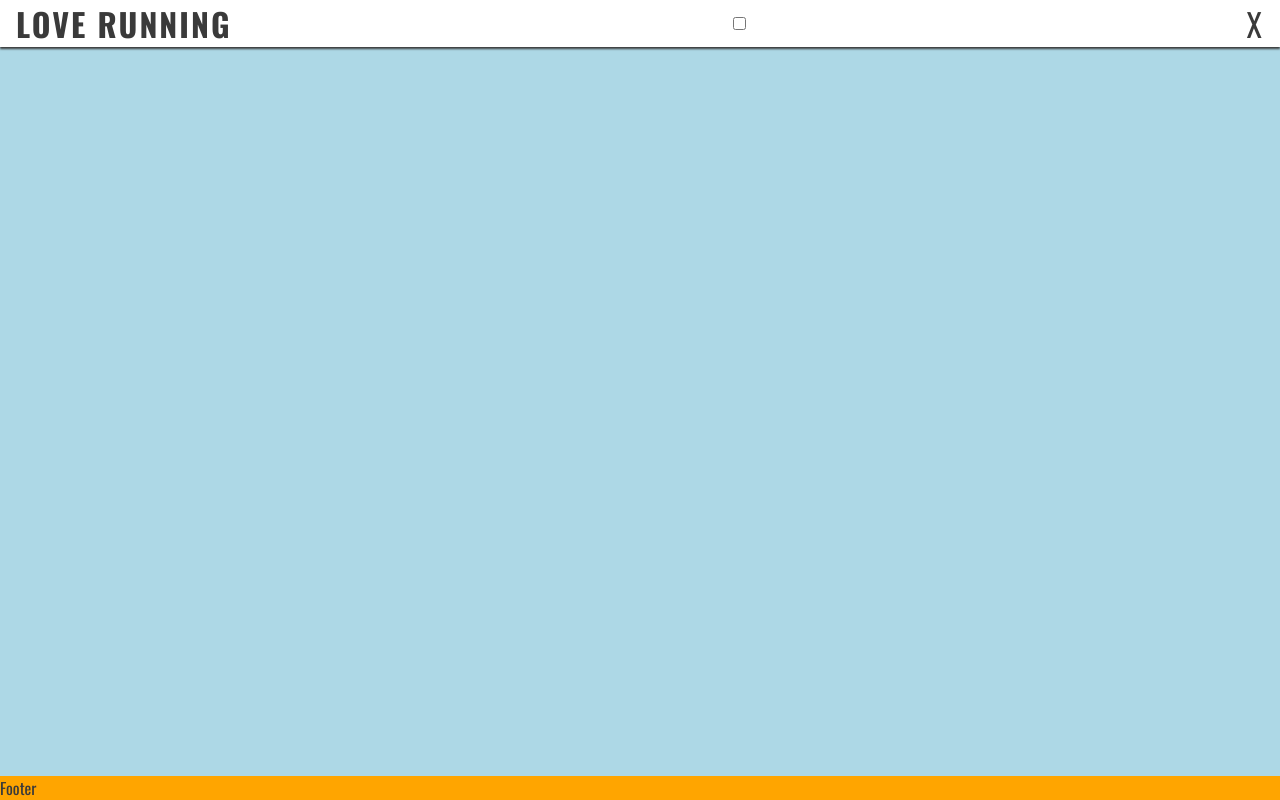
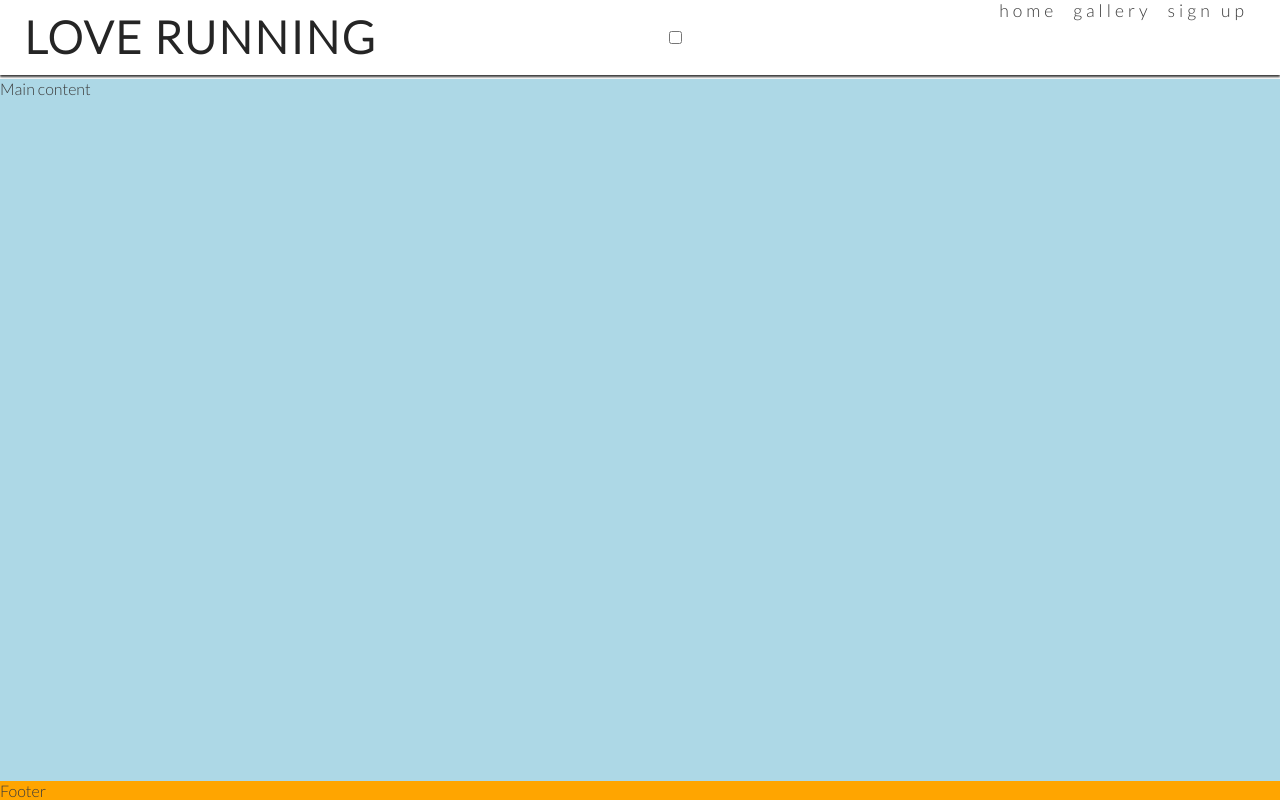
Before and after one commit to SABBAHS/worldgallery, a plain HTML site: page index.html in a window 1280 px wide. Drawn offline with nearby package versions, Linux system fonts and the light colour scheme.

Commit message:
updates to hover nev

```diff
--- a/assets/css/style.css
+++ b/assets/css/style.css
@@ -1,19 +1,21 @@
 /*google fonts import*/
-@import url('https://fonts.googleapis.com/css2?family=Oswald:wght@200;300;400;500;600;700&display=swap');
+@import url('https://fonts.googleapis.com/css2?family=Lato:wght@300&family=Oswald:wght@200;300;400;500;600;700&display=swap');
 
 
 * {
-    padding:0;
+    padding: 0;
     margin: 0;
-    box-sizing:border-box;
+    box-sizing: border-box;
 }
+
 /*general body*/
 body {
     min-height: 100vh;
     display: flex;
     flex-direction: column;
+    /* Generic project styles */
     color: #3a3a3a;
-    font-family: 'Oswald', sans-serif;
+    font-family: 'Lato', sans-serif;
 }
 
 header {
@@ -22,17 +24,18 @@ header {
     position: fixed;
     z-index: 99;
     width: 100%;
-    text-transform: uppercase;
-    letter-spacing: 2px;
     box-shadow: 0 2px 2px #3a3a3a;
     display: flex;
     justify-content: space-between;
     align-content: baseline;
 
 }
+
 h1 {
     font-family: 'oswald' sans-serif;
-
+    text-transform: uppercase;
+    letter-spacing: 2px;
+    color: #252525;
 }
 
 header a {
@@ -45,6 +48,7 @@ header a {
 main {
     background-color: lightblue;
     flex: 1 0 auto;
+    margin-top: 47px;
 }
 
 footer {
@@ -55,10 +59,18 @@ footer {
     letter-spacing: 4px;
     font-size: 110%;
     list-style-type: none;
+
 }
-#menu > li {
+
+#menu>li {
     margin-bottom: 1em;
+
 }
+
+.active {
+    border-bottom: 1px solid #3a3a3a;
+}
+
 /*nav bar toggle with dropdowns*/
 nav {
     position: absolute;
@@ -68,12 +80,57 @@ nav {
     padding: 0 1rem;
     box-shadow: 0 2px 2px #3a3a3a;
     display: none;
+    top: 100%;
 }
 
 /*nav toggle*/
 #nav-toggle:checked~nav {
     display: block;
 }
+
 .nav-toggle-label {
     font-size: 2rem;
 }
+
+/* Media query: tablets and larger (768px and up) */
+@media screen and (min-width: 768px) {
+
+    /* Header */
+    nav {
+        display: block;
+        position: relative;
+        box-shadow: none;
+        width: fit-content;
+        padding-right: 1rem;
+    }
+
+    #menu {
+        display: flex;
+    }
+
+    #menu>li {
+        padding-left: 1rem;
+    }
+
+    .nav-toggle-label {
+        display: none;
+    }
+
+  #logo {
+      font-size: 280%;
+      line-height: 75px;
+      margin: 0 0.5rem;
+  }
+
+/* Main content */
+main {
+    /* Push main content down to accommodate larger header */
+    margin-top: 79px;
+}
+
+/* Large devices (laptops and desktops, 992px and up) */
+@media screen and (min-width: 992px) {
+    #menu a:hover {
+        border-bottom: 1px solid #3a3a3a;
+    }
+}
```
Lines whose indentation alone changed are shown as unchanged.
